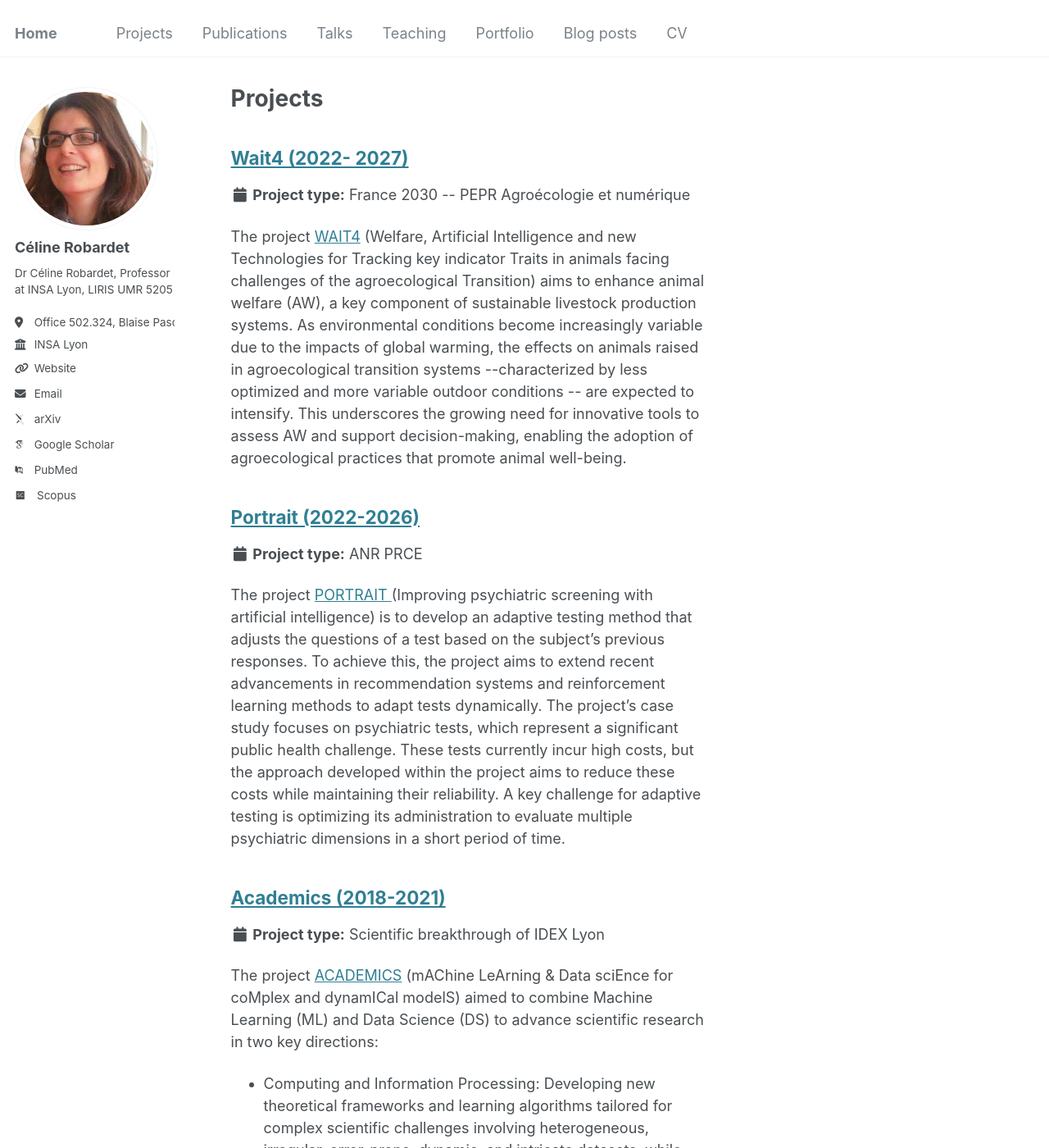
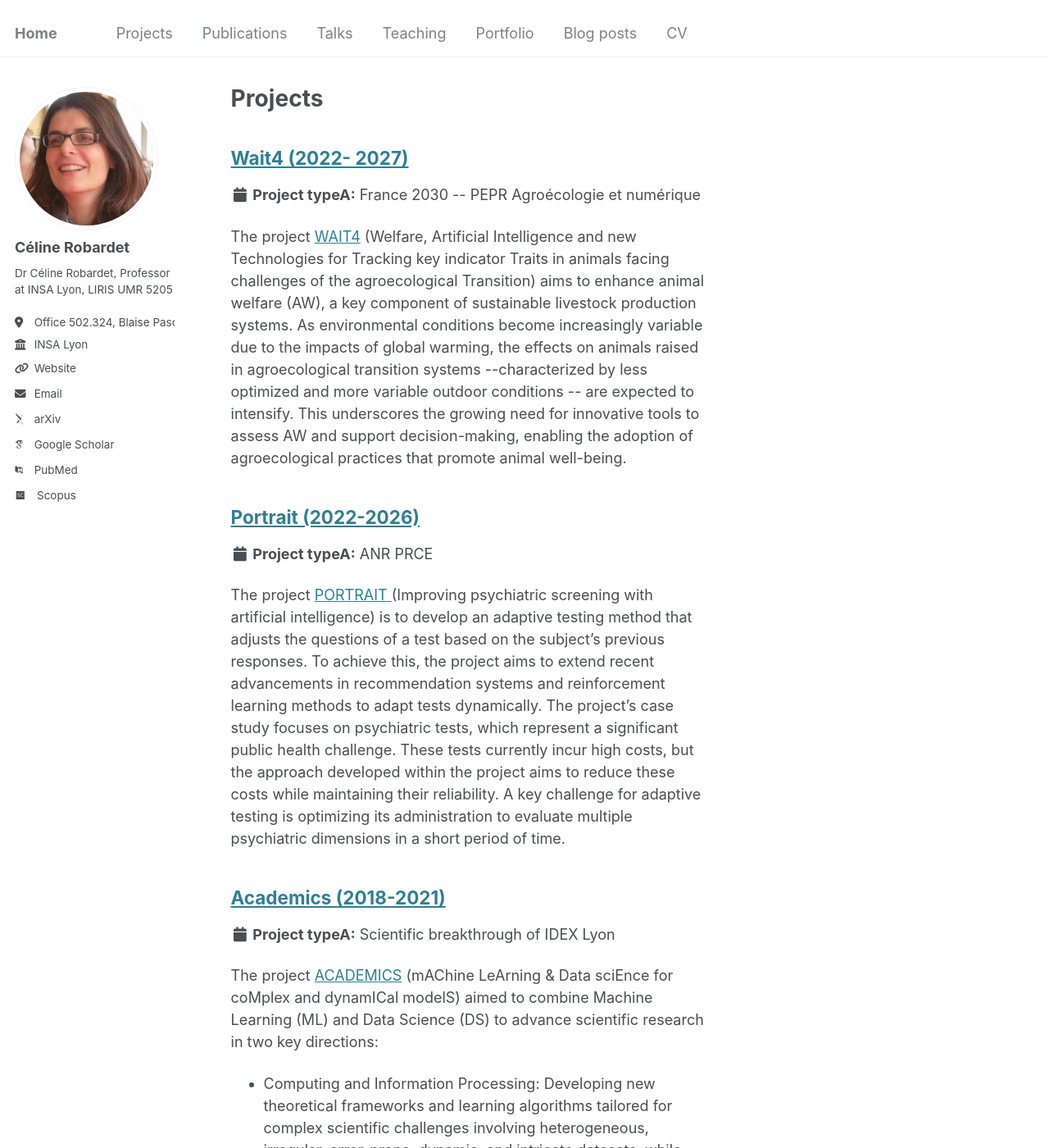
Before and after one commit to crobardet/crobardet.github.io, a Jekyll site: the page built from _pages/projects.html, in a window 1280 px wide and 1400 px high. Shown: the whole window at 82% size. Built offline with Jekyll 4.4.1, drawn with Linux system fonts in a browser that asks for light colours; some web fonts are replaced; some of the changed text lies outside the part shown.

Commit message:
Update archive-single-project.html

```diff
--- a/_includes/archive-single-project.html
+++ b/_includes/archive-single-project.html
@@ -43,7 +43,7 @@
         {% elsif post.collection == 'publications' %}
           <p><b></b> <i>{{ post.venue }}</i> </p>
         {% elsif post.date %}
-         <p class="page__date"><strong><i class="fa fa-fw fa-calendar" aria-hidden="true"></i>  {{ "Project type:" }}</strong> {{ post.type | default: "local call project" }}</p>
+         <p class="page__date"><strong><i class="fa fa-fw fa-calendar" aria-hidden="true"></i>  {{ "Project typeA:" }}</strong> {{ post.type | default: "local call project" }}</p>
         {% endif %}
 
     {% if post.excerpt and site.read_more != 'enabled' %}
```
